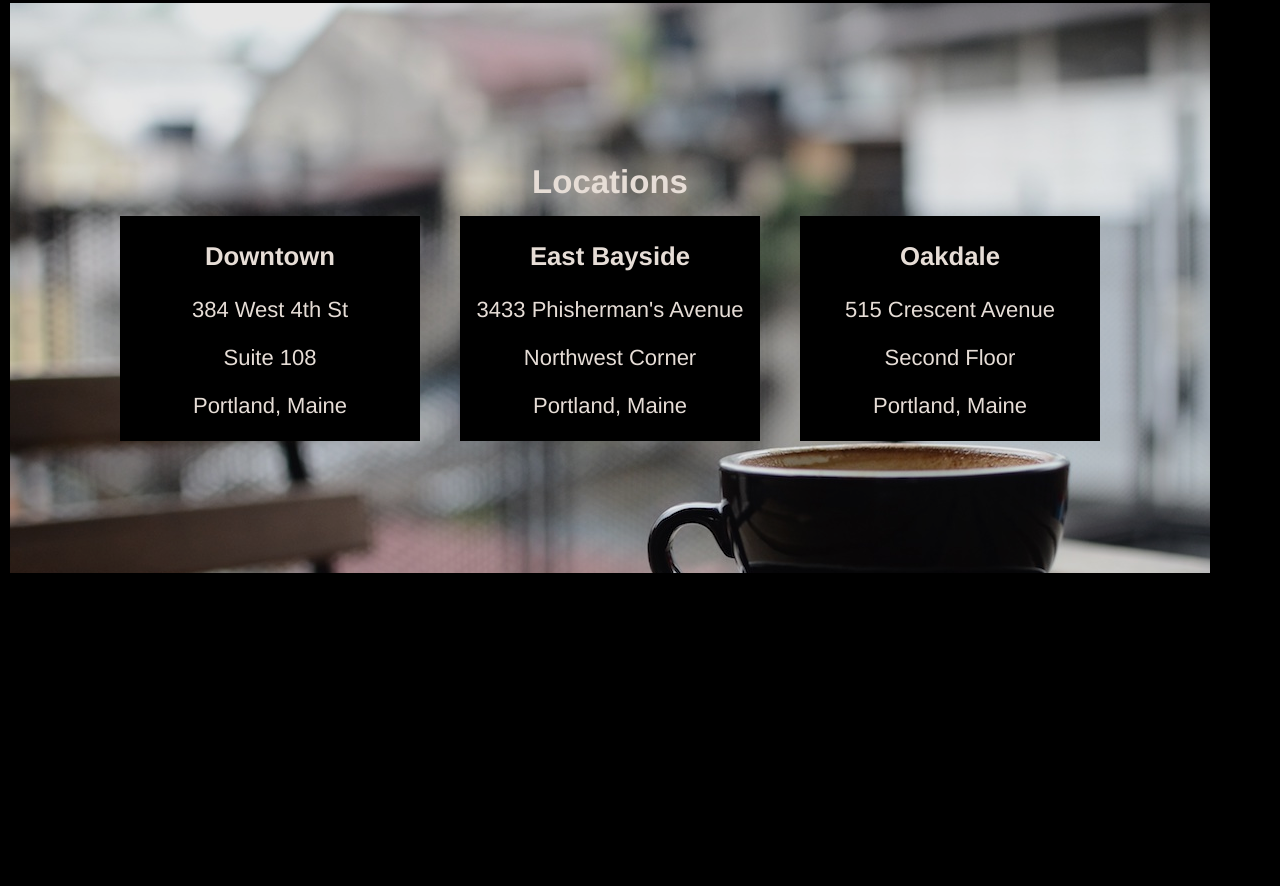
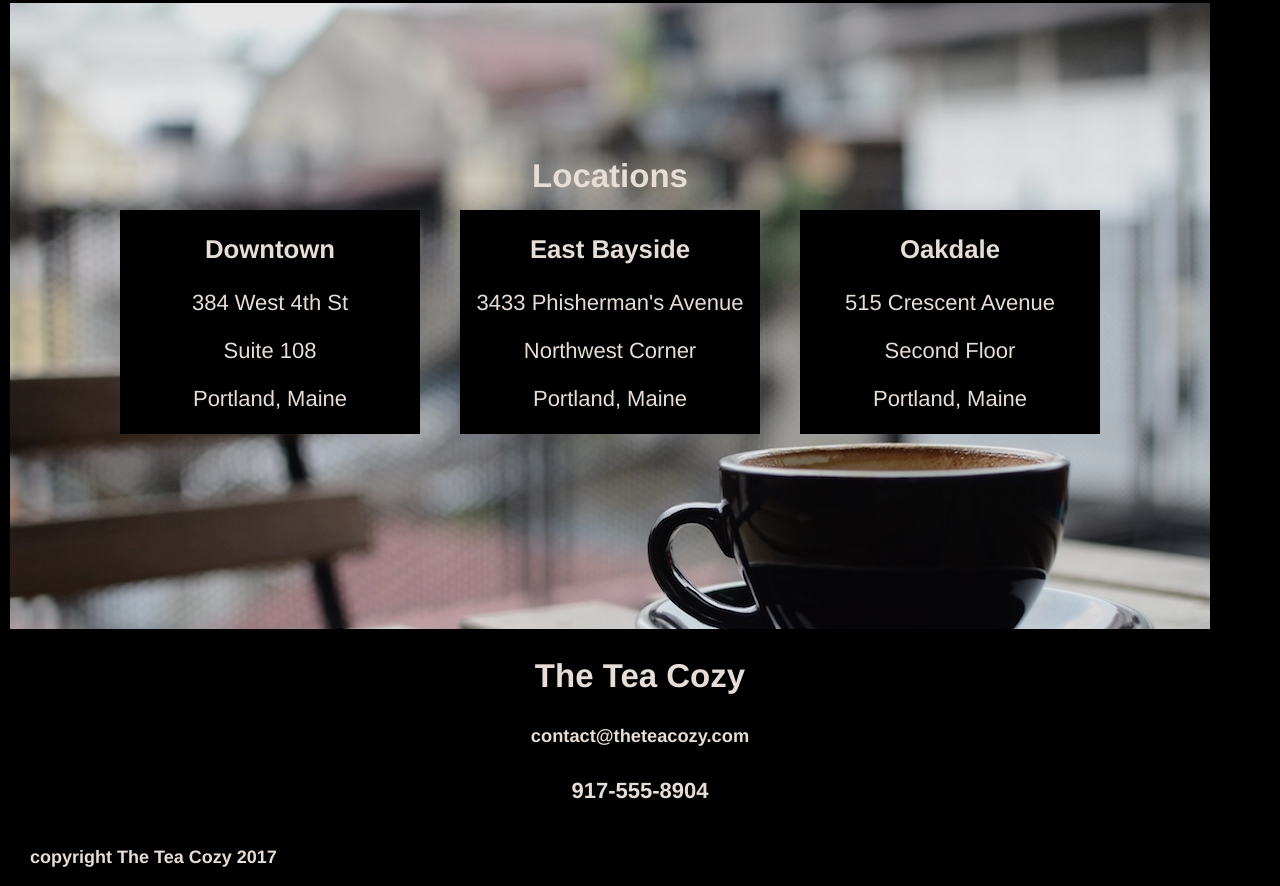
Before and after one commit to jenlm4/tea, a plain HTML site: page index.html in a window 1280 px wide. Shown: the part 1519-2405 px from the top of the page. Before the commit the page ends 2092 px from the top, so only its background shows below. Drawn offline with Linux system fonts and the light colour scheme.

Commit message:
add footer section, final clean up

```diff
--- a/index.html
+++ b/index.html
@@ -6,6 +6,8 @@
     <link href="resources/css/style.css" rel="stylesheet">
   </head>
   <body>
+
+    <!-- Header section with nav -->
     <header>
       <div id="header">
         <img src="resources/images/img-tea-cozy-logo.png">
@@ -16,15 +18,22 @@
         </nav>
       </div> <!-- end #header -->
     </header>
+
+    <!-- Mission section -->
     <div id="mission">
+
       <div id="mission-text">
         <h2>Our Mission</h2>
         <h4>Handpicked, Artisan Curated, Free Range, Sustainable, Small Batch, Fair Trade, Organic Tea</h4>
       </div>
     </div>
+
+    <!-- Tea of the Month section -->
     <div id="month">
         <h2>Tea of the Month</h2>
         <h4>What's Steeping at The Tea Cozy?</h4>
+
+        <!-- Tea of the month images -->
       <div id="month-images">
         <div class="month-entry">
           <img src="resources/images/img-berryblitz.jpg">
@@ -47,11 +56,12 @@
           <h4>Bedford Bizarre Tea</h4>
         </div>
 
-      </div>
-    </div>
+      </div><!-- end #month-images -->
+    </div><!-- end #month -->
+
+    <!-- Locations section -->
     <div id="locations">
 
-      <div id="locations-container">
         <h2>Locations</h2>
         <div id="location-info">
           <div class="location">
@@ -72,11 +82,18 @@
             <p>Second Floor</p>
             <p>Portland, Maine</p>
           </div>
-        </div>
+        </div><!-- end #location-info -->
+
+    </div><!-- end #locations -->
+
+    <!-- Footer section -->
+    <footer>
+      <div id="contact">
+        <h2>The Tea Cozy</h2>
+        <h5>contact@theteacozy.com</h5>
+        <p>917-555-8904</p>
       </div>
-    </div>
-    <footer>
-
+      <p id="copyright">copyright The Tea Cozy 2017</p>
     </footer>
   </body>
 </html>
--- a/resources/css/style.css
+++ b/resources/css/style.css
@@ -55,6 +55,17 @@ header {
 
 #mission-text {
   background-color: black;
+  padding:0;
+}
+
+#mission-text h2 {
+  margin-top: 5px;
+  margin-bottom: 10px;
+}
+
+#mission-text h4 {
+  margin-top: 0;
+  margin-bottom: 10px;
 }
 
 /* Tea of the Month section styling */
@@ -88,30 +99,23 @@ header {
   padding-right: 3%;
 }
 
+/* Location section styling */
+
 #locations {
-  height: 570px;
+  height: 500px;
   width: 1200px;
   margin: 80px 0 auto;
+  padding-top: 10%;
   background-image: url("../images/img-locations-background.jpg");
 }
 
-#locations-container {
-  height: 570px;
-  display: flex;
-  flex-direction: column;
-  justify-content: center;
-  align-content: center;
-}
-
-#locations-container h2 {
+#locations h2 {
   margin-bottom: 15px;
 }
 
 #location-info {
   display: flex;
-  flex-direction: row;
   justify-content: center;
-  align-content: center;
 }
 
 .location {
@@ -122,3 +126,22 @@ header {
 #center-loc {
   margin: 0 40px;
 }
+
+/* Footer styling */
+
+footer {
+  display: flex;
+  flex-direction: column;
+  justify-content: space-between;
+  font-weight: bold;
+}
+
+#contact {
+  height: 200px;
+}
+
+#copyright {
+  margin-left: 20px;
+  margin-right: auto;
+  font-size: 18px;
+}
```
